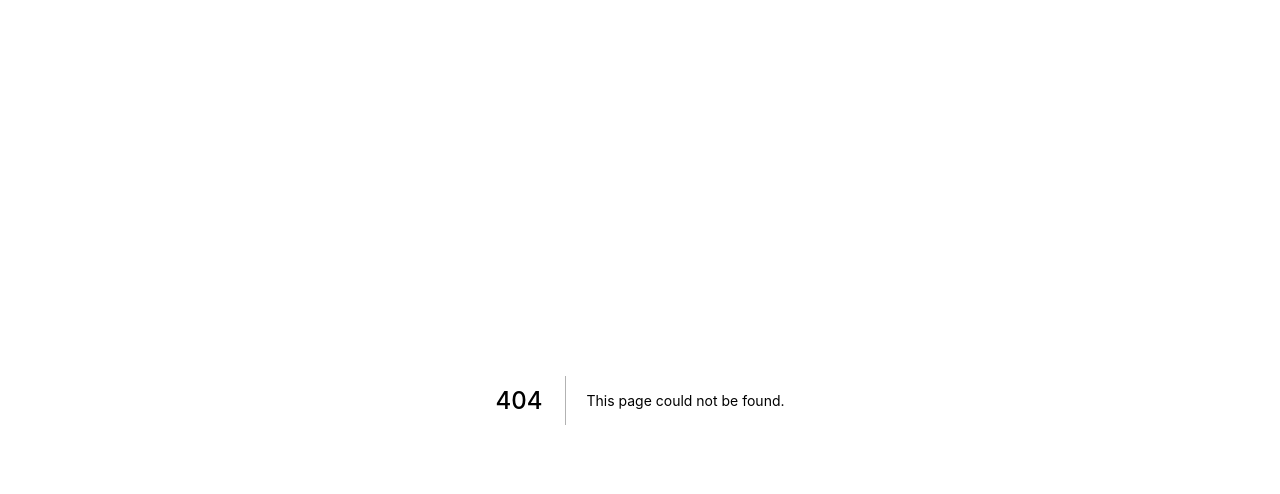
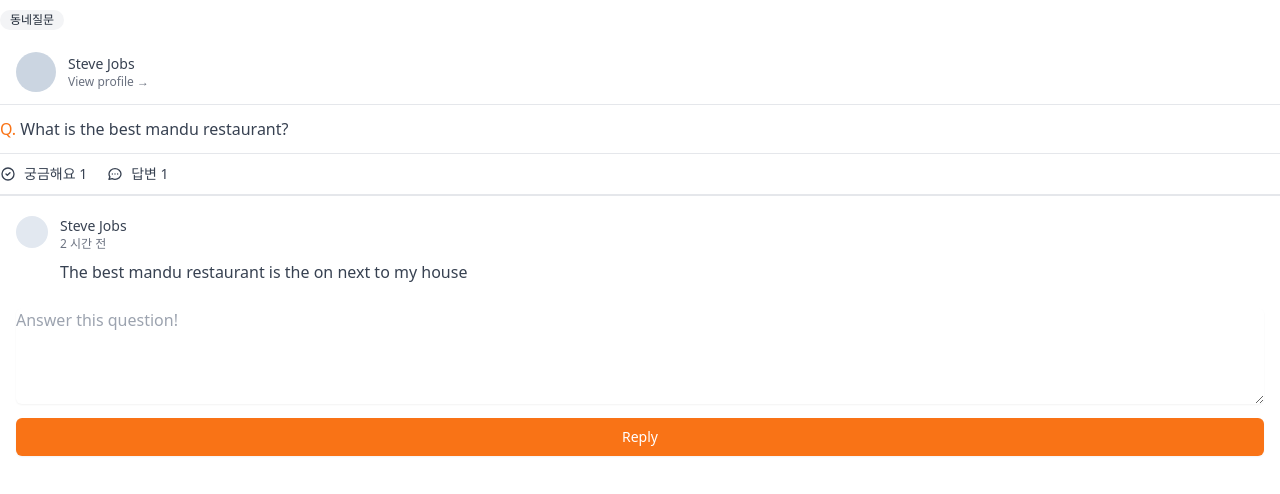
Before and after one commit to HyunG1u/Next-market, a Next.js app: page /community/1 in a window 1280 px wide. Before the commit this address had no page. Shown: the top 494 px of the page. Built offline with nearby package versions, Linux system fonts and the light colour scheme.

Commit message:
feat: add community pages

```diff
--- /dev/null
+++ b/pages/community/[id].tsx
@@ -0,0 +1,88 @@
+import type { NextPage } from "next";
+
+const CommunityPostDetail: NextPage = () => {
+  return (
+    <div>
+      <span className="inline-flex my-2.5 items-center px-2.5 py-0.5 rounded-full text-xs font-medium bg-gray-100 text-gray-800">
+        동네질문
+      </span>
+      <div className="flex mb-3 px-4 cursor-pointer py-3 border-b items-center space-x-3">
+        <div className="w-10 h-10 rounded-full bg-slate-300" />
+        <div>
+          <p className="text-sm font-medium text-gray-700">Steve Jobs</p>
+          <p className="text-xs font-medium text-gray-500">
+            View profile &rarr;
+          </p>
+        </div>
+      </div>
+      <div>
+        <div className="mt-2 text-gray-700">
+          <span className="text-orange-500 font-medium">Q.</span> What is the
+          best mandu restaurant?
+        </div>
+        <div className="flex  space-x-5 mt-3 text-gray-700 py-2.5 border-t border-b-[2px] w-full">
+          <span className="flex space-x-2 items-center text-sm">
+            <svg
+              className="w-4 h-4"
+              fill="none"
+              stroke="currentColor"
+              viewBox="0 0 24 24"
+              xmlns="http://www.w3.org/2000/svg"
+            >
+              <path
+                strokeLinecap="round"
+                strokeLinejoin="round"
+                strokeWidth="2"
+                d="M9 12l2 2 4-4m6 2a9 9 0 11-18 0 9 9 0 0118 0z"
+              ></path>
+            </svg>
+            <span>궁금해요 1</span>
+          </span>
+          <span className="flex space-x-2 items-center text-sm">
+            <svg
+              className="w-4 h-4"
+              fill="none"
+              stroke="currentColor"
+              viewBox="0 0 24 24"
+              xmlns="http://www.w3.org/2000/svg"
+            >
+              <path
+                strokeLinecap="round"
+                strokeLinejoin="round"
+                strokeWidth="2"
+                d="M8 12h.01M12 12h.01M16 12h.01M21 12c0 4.418-4.03 8-9 8a9.863 9.863 0 01-4.255-.949L3 20l1.395-3.72C3.512 15.042 3 13.574 3 12c0-4.418 4.03-8 9-8s9 3.582 9 8z"
+              ></path>
+            </svg>
+            <span>답변 1</span>
+          </span>
+        </div>
+      </div>
+      <div className="px-4 my-5 space-y-5">
+        <div className="flex items-start space-x-3">
+          <div className="w-8 h-8 bg-slate-200 rounded-full" />
+          <div>
+            <span className="text-sm block font-medium text-gray-700">
+              Steve Jobs
+            </span>
+            <span className="text-xs text-gray-500 block">2 시간 전</span>
+            <p className="text-gray-700 mt-2">
+              The best mandu restaurant is the on next to my house
+            </p>
+          </div>
+        </div>
+      </div>
+      <div className="px-4">
+        <textarea
+          className="mt-1 shadow-sm w-full focus:ring-orange-500 rounded-md border-gray-300 focus:border-orange-500 "
+          rows={4}
+          placeholder="Answer this question!"
+        />
+        <button className="mt-2 w-full bg-orange-500 hover:bg-orange-600 text-white py-2 px-4 border border-transparent rounded-md shadow-sm text-sm font-medium focus:ring-2 focus:ring-offset-2 focus:ring-orange-500 focus:outline-none">
+          Reply
+        </button>
+      </div>
+    </div>
+  );
+};
+
+export default CommunityPostDetail;
--- /dev/null
+++ b/pages/community/index.tsx
@@ -0,0 +1,77 @@
+import type { NextPage } from "next";
+
+const Community: NextPage = () => {
+  return (
+    <div className="py-16 px-4 space-y-8">
+      {[1, 2, 3, 4, 5, 6].map((_, i) => (
+        <div key={i} className="flex cursor-pointer flex-col items-start">
+          <span className="flex items-center px-2.5 py-0.5 rounded-full text-xs font-medium bg-gray-100 text-gray-800">
+            동네질문
+          </span>
+          <div className="mt-2 text-gray-700">
+            <span className="text-orange-500 font-medium">Q.</span> What is the
+            best mandu restaurant?
+          </div>
+          <div className="mt-5 flex items-center justify-between w-full text-gray-500 font-medium text-xs">
+            <span>Hyungyu</span>
+            <span>18시간 전</span>
+          </div>
+          <div className="flex  space-x-5 mt-3 text-gray-700 py-2.5 border-t border-b-[2px] w-full">
+            <span className="flex space-x-2 items-center text-sm">
+              <svg
+                className="w-4 h-4"
+                fill="none"
+                stroke="currentColor"
+                viewBox="0 0 24 24"
+                xmlns="http://www.w3.org/2000/svg"
+              >
+                <path
+                  strokeLinecap="round"
+                  strokeLinejoin="round"
+                  strokeWidth="2"
+                  d="M9 12l2 2 4-4m6 2a9 9 0 11-18 0 9 9 0 0118 0z"
+                ></path>
+              </svg>
+              <span>궁금해요 1</span>
+            </span>
+            <span className="flex space-x-2 items-center text-sm">
+              <svg
+                className="w-4 h-4"
+                fill="none"
+                stroke="currentColor"
+                viewBox="0 0 24 24"
+                xmlns="http://www.w3.org/2000/svg"
+              >
+                <path
+                  strokeLinecap="round"
+                  strokeLinejoin="round"
+                  strokeWidth="2"
+                  d="M8 12h.01M12 12h.01M16 12h.01M21 12c0 4.418-4.03 8-9 8a9.863 9.863 0 01-4.255-.949L3 20l1.395-3.72C3.512 15.042 3 13.574 3 12c0-4.418 4.03-8 9-8s9 3.582 9 8z"
+                ></path>
+              </svg>
+              <span>답변 1</span>
+            </span>
+          </div>
+        </div>
+      ))}
+      <button className="fixed hover:bg-orange-500 transition-colors cursor-pointer bottom-24 right-5 shadow-xl bg-orange-400 rounded-full p-4 text-white">
+        <svg
+          className="w-6 h-6"
+          fill="none"
+          stroke="currentColor"
+          viewBox="0 0 24 24"
+          xmlns="http://www.w3.org/2000/svg"
+        >
+          <path
+            strokeLinecap="round"
+            strokeLinejoin="round"
+            strokeWidth="2"
+            d="M15.232 5.232l3.536 3.536m-2.036-5.036a2.5 2.5 0 113.536 3.536L6.5 21.036H3v-3.572L16.732 3.732z"
+          ></path>
+        </svg>
+      </button>
+    </div>
+  );
+};
+
+export default Community;
--- /dev/null
+++ b/pages/community/write.tsx
@@ -0,0 +1,18 @@
+import type { NextPage } from "next";
+
+const Write: NextPage = () => {
+  return (
+    <form className="px-4 py-10">
+      <textarea
+        className="mt-1 shadow-sm w-full focus:ring-orange-500 rounded-md border-gray-300 focus:border-orange-500 "
+        rows={4}
+        placeholder="Ask a question!"
+      />
+      <button className="mt-2 w-full bg-orange-500 hover:bg-orange-600 text-white py-2 px-4 border border-transparent rounded-md shadow-sm text-sm font-medium focus:ring-2 focus:ring-offset-2 focus:ring-orange-500 focus:outline-none">
+        Submit
+      </button>
+    </form>
+  );
+};
+
+export default Write;
```
